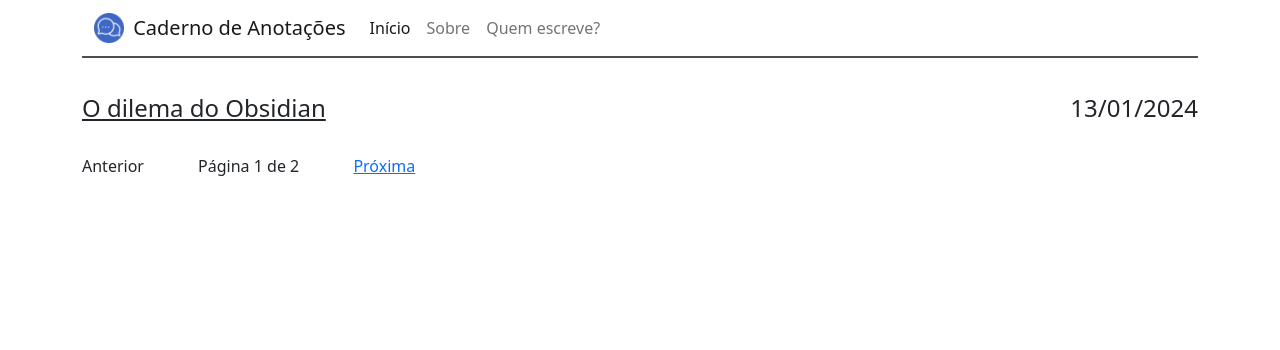
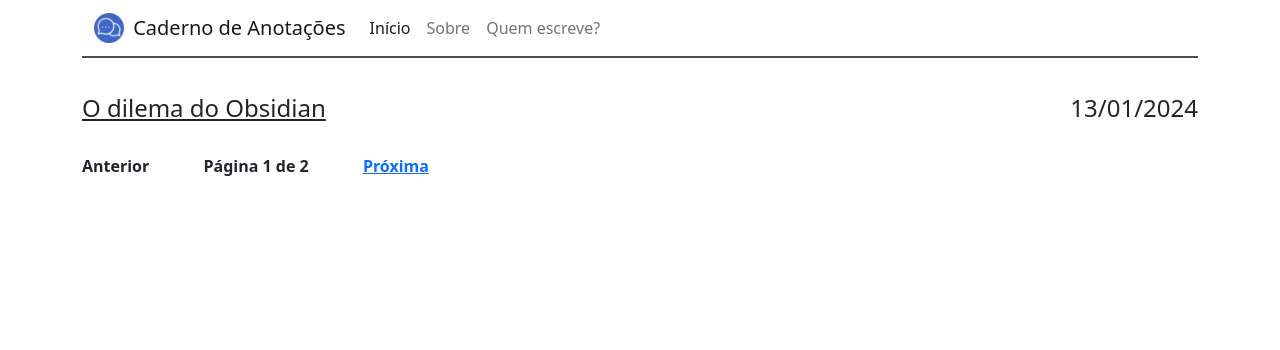
Before and after one commit to brunodeblasi/blog, a Jekyll site: the page built from index.html, in a window 1280 px wide. Shown: the top 350 px of the page. Built offline with Jekyll 4.4.1, drawn with Linux system fonts in a browser that asks for light colours; the list of posts is cut into pages by our own code.

Commit message:
Update main.scss

```diff
--- a/_sass/main.scss
+++ b/_sass/main.scss
@@ -77,6 +77,8 @@
   display: inline;
   float: left;
   margin-top: 20px;
+  font-weight: bold;
+  text-align: center;
 }
 
 .page_number {
```
